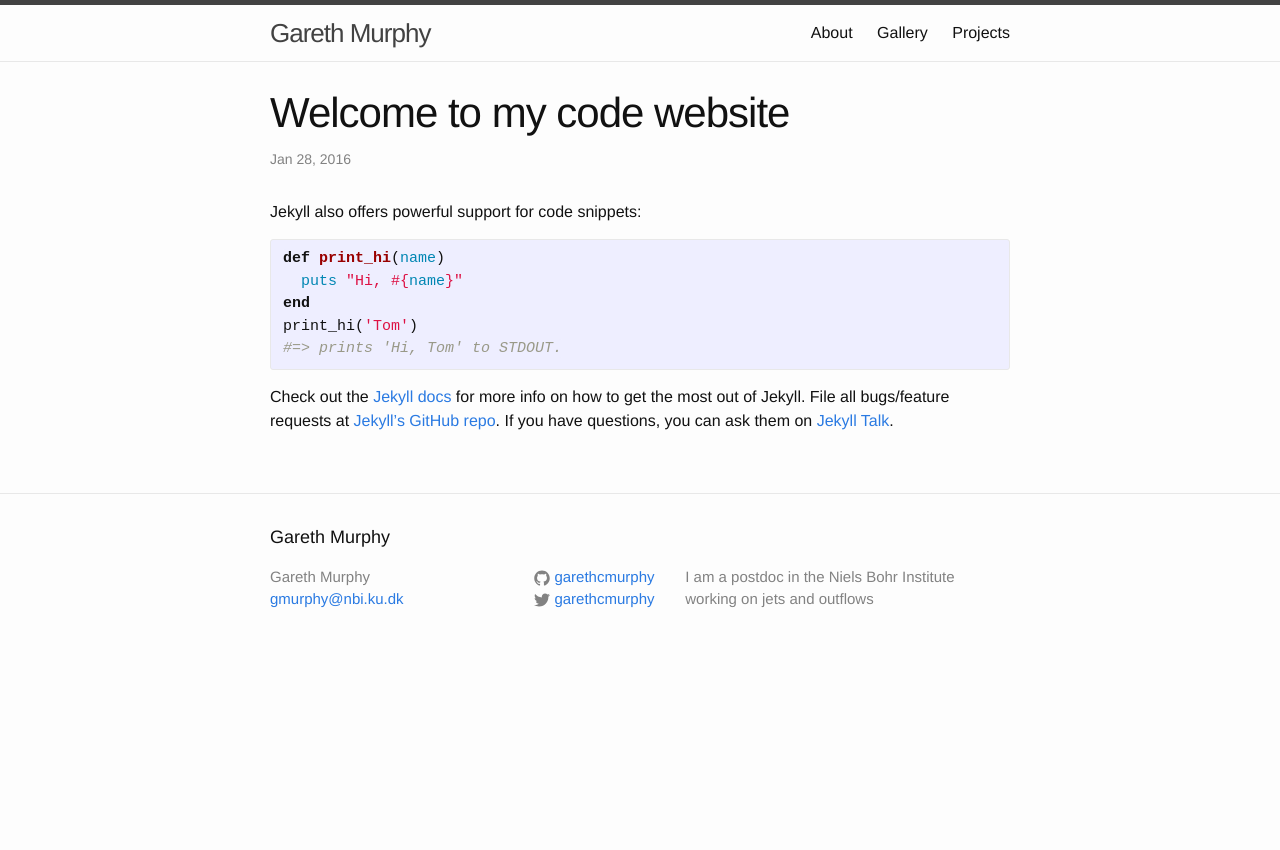
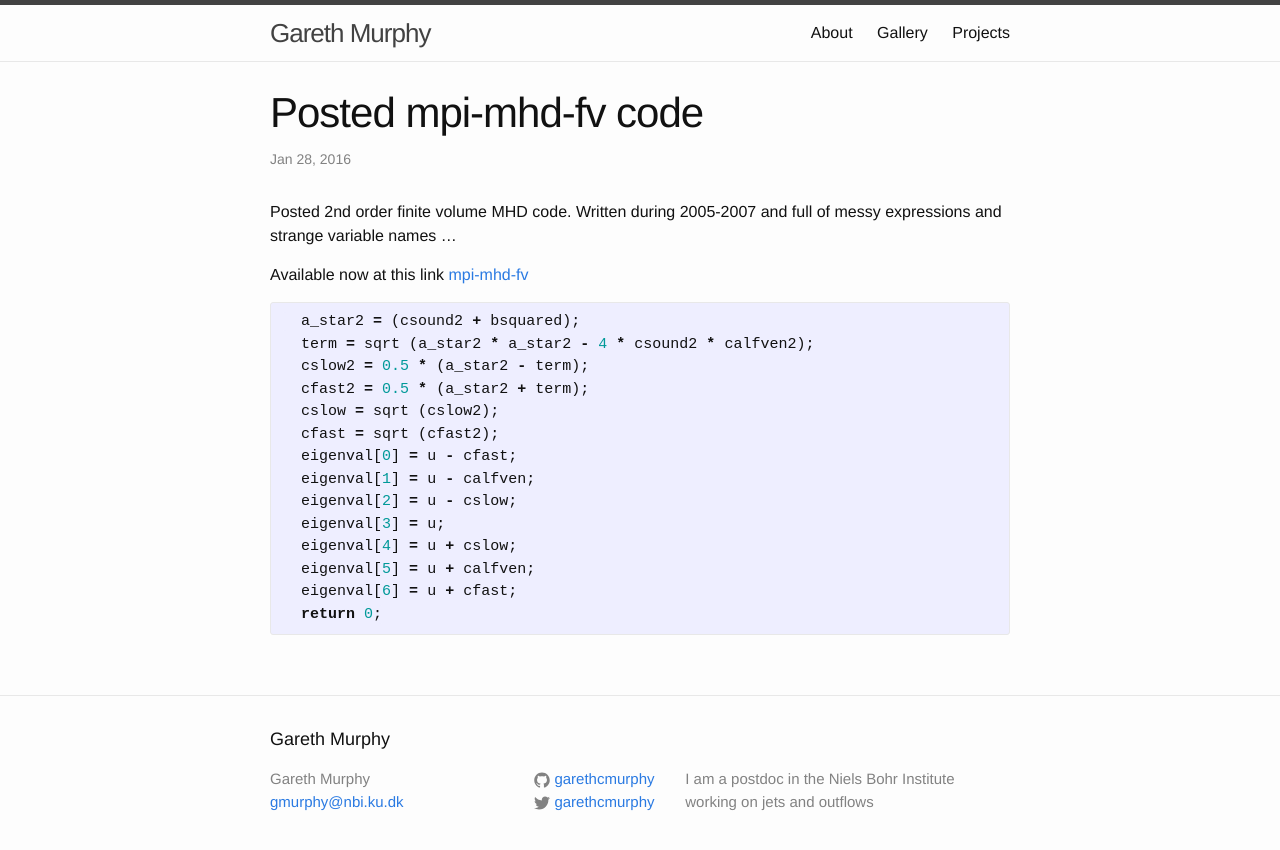
Before and after one commit to garethcmurphy/garethcmurphy.github.io, a Jekyll site: the page built from _posts/2016-01-28-welcome-to-jekyll.markdown, in a window 1280 px wide. Shown: the top 850 px of the page. Built offline with Jekyll 4.4.1, drawn with Linux system fonts in a browser that asks for light colours.

Commit message:
Updating posts

```diff
--- a/_posts/2016-01-28-welcome-to-jekyll.markdown
+++ b/_posts/2016-01-28-welcome-to-jekyll.markdown
@@ -1,23 +1,30 @@
 ---
 layout: post
-title:  "Welcome to my code website"
+title:  "Posted mpi-mhd-fv code"
 date:   2016-01-28 14:20:58 +0100
 categories: jekyll update
 ---
 
 
-Jekyll also offers powerful support for code snippets:
+Posted 2nd order  finite volume MHD code.
+Written during 2005-2007 and full of messy expressions and strange variable names ...
 
-{% highlight ruby %}
-def print_hi(name)
-  puts "Hi, #{name}"
-end
-print_hi('Tom')
-#=> prints 'Hi, Tom' to STDOUT.
+Available now at this link
+[mpi-mhd-fv](http://github.com/mpi-mhd-fv)
+
+{% highlight c++ %}
+  a_star2 = (csound2 + bsquared);
+  term = sqrt (a_star2 * a_star2 - 4 * csound2 * calfven2);
+  cslow2 = 0.5 * (a_star2 - term);
+  cfast2 = 0.5 * (a_star2 + term);
+  cslow = sqrt (cslow2);
+  cfast = sqrt (cfast2);
+  eigenval[0] = u - cfast;
+  eigenval[1] = u - calfven;
+  eigenval[2] = u - cslow;
+  eigenval[3] = u;
+  eigenval[4] = u + cslow;
+  eigenval[5] = u + calfven;
+  eigenval[6] = u + cfast;
+  return 0;
 {% endhighlight %}
-
-Check out the [Jekyll docs][jekyll-docs] for more info on how to get the most out of Jekyll. File all bugs/feature requests at [Jekyll’s GitHub repo][jekyll-gh]. If you have questions, you can ask them on [Jekyll Talk][jekyll-talk].
-
-[jekyll-docs]: http://jekyllrb.com/docs/home
-[jekyll-gh]:   https://github.com/jekyll/jekyll
-[jekyll-talk]: https://talk.jekyllrb.com/
```
Also changed, not shown: 3 other files.
